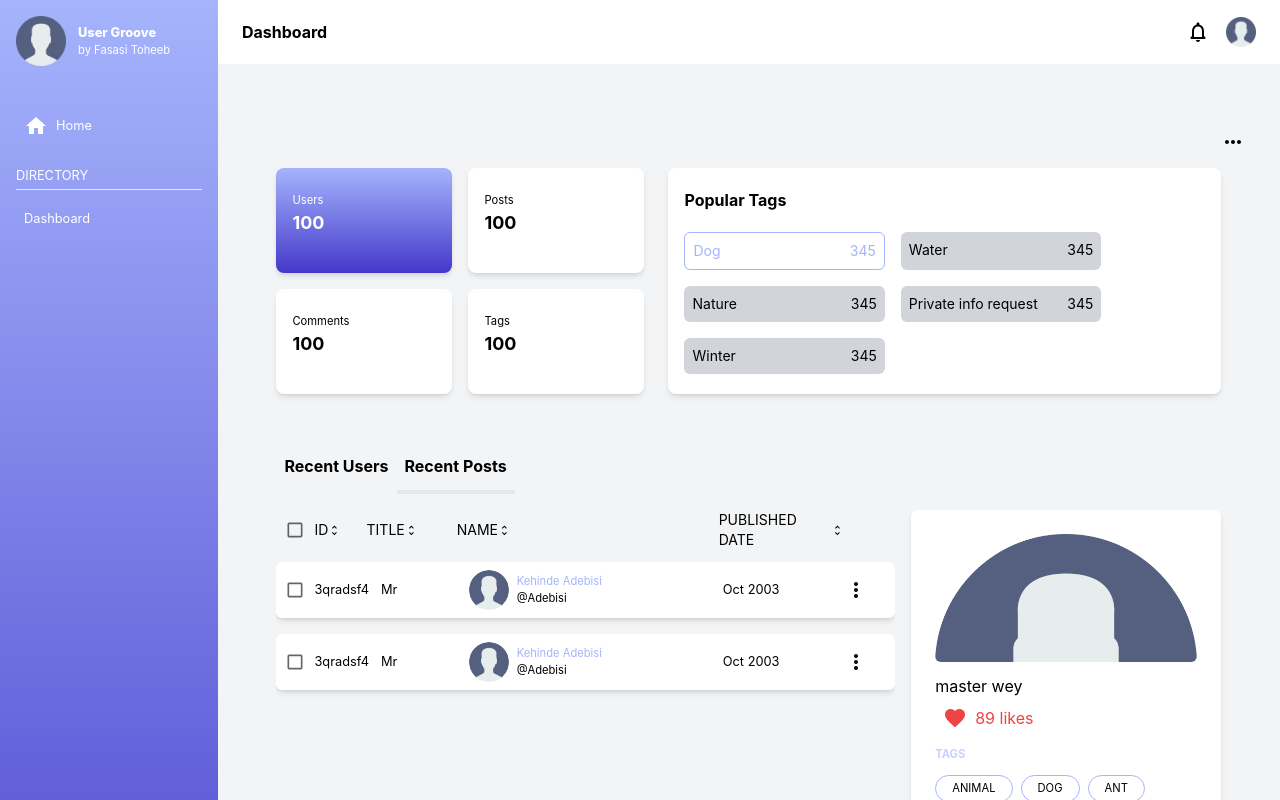
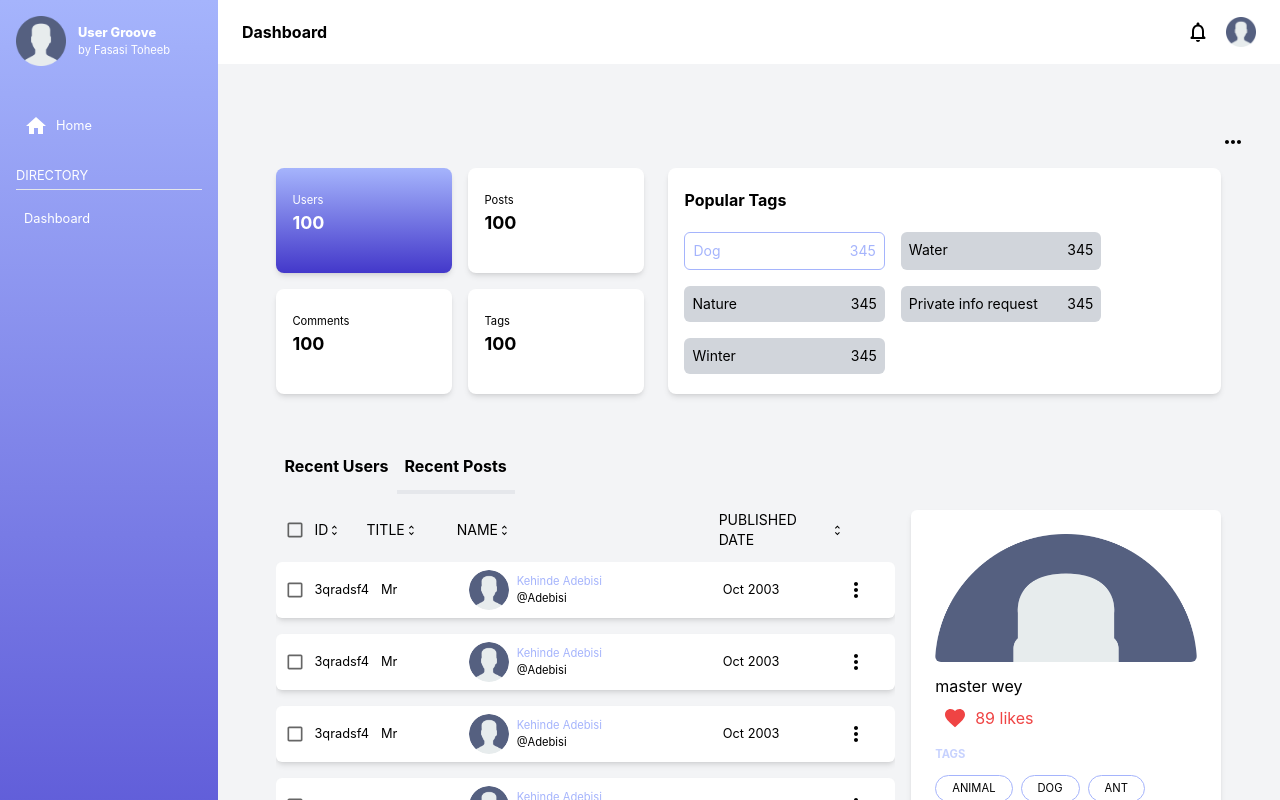
Before and after one commit to masterd2020/smg, a React (Create React App) app: page /dashboard in a window 1280 px wide. Both pictures are taken after a click on the element "Recent Posts". Shown: the top 800 px of the page. Built offline with nearby package versions, Linux system fonts and the light colour scheme.

Commit message:
feat: refactor recent post and recent user tab

```diff
--- a/src/components/reusable/RecentPostsTab.js
+++ b/src/components/reusable/RecentPostsTab.js
@@ -11,6 +11,28 @@ const RecentPostsTab = () => {
       {/** Left content */}
       <div className='lg:w-4/6'>
         {/** Header tab */}
+        <RecentPostHeader />
+
+
+        {/** Header tab content */}
+        <div className="lg:h-96 lg:overflow-y-scroll">
+          <SinglePostCard />
+          <SinglePostCard />
+          <SinglePostCard />
+          <SinglePostCard />
+          <SinglePostCard />
+        </div>
+      </div>
+
+      {/** Right content */}
+      <PostDetailCard />
+
+    </div>
+  )
+}
+
+const RecentPostHeader = () => {
+  return (
     <div className='lg:w-11/12 lg:flex lg:gap-3 lg:text-sm lg:mb-3'>
       <div className='lg:w-1/4 lg:flex lg:items-center'>
         <Checkbox size='small' />
@@ -30,10 +52,11 @@ const RecentPostsTab = () => {
         <UnfoldMoreIcon style={{fontSize: '.8rem'}}/>
       </div>
     </div>
+  )
+}
 
-
-        {/** Header tab content */}
-        <div className="lg:h-96 lg:overflow-y-scroll">
+const SinglePostCard = () => {
+  return (
     <div className='lg:w-full lg:rounded-md lg:shadow-md lg:bg-white lg:flex lg:items-center lg:py-2 lg:text-xsm lg:mb-4'>
       <div className='lg:w-full lg:flex lg:items-center lg:gap-3'>
         <div className='lg:w-1/4 lg:flex lg:items-center'>
@@ -56,36 +79,6 @@ const RecentPostsTab = () => {
         <MoreVertIcon />
       </div>
     </div>
-
-          <div className='lg:w-full lg:rounded-md lg:shadow-md lg:bg-white lg:flex lg:items-center lg:py-2 lg:text-xsm lg:mb-4'>
-            <div className='lg:w-full lg:flex lg:items-center lg:gap-3'>
-              <div className='lg:w-1/4 lg:flex lg:items-center'>
-                <Checkbox size='small' />
-                <p>3qradsf4</p>
-              </div>
-              <p className='lg:w-1/4'>Mr</p>
-              <div className='lg:w-4/5 lg:flex lg:items-center lg:gap-2 lg:text-xs'>
-                <div className='lg:w-10 lg:h-10 lg:rounded-full lg:overflow-hidden'>
-                  <img src={image} alt='user pic' />
-                </div>
-                <div className=''>
-                  <p className='lg:text-indigo-300'>Kehinde Adebisi</p>
-                  <p className=''>@Adebisi</p>
-                </div>
-              </div>
-              <p className='lg:w-2/5'>Oct 2003</p>
-            </div>
-            <div className='lg:w-14'>
-              <MoreVertIcon />
-            </div>
-          </div>
-        </div>
-      </div>
-
-      {/** Right content */}
-      <PostDetailCard />
-
-    </div>
   )
 }
 
--- a/src/components/reusable/RecentUsersTab.js
+++ b/src/components/reusable/RecentUsersTab.js
@@ -11,6 +11,25 @@ const RecentUsersTab = () => {
       {/** Left content */}
       <div className='lg:w-4/6'>
         {/** Header tab */}
+        <RecentUserHeader />
+
+        {/** Header tab content */}
+        <div className="lg:h-96 lg:overflow-y-scroll">
+          <SingleUserCard />
+          <SingleUserCard />
+          <SingleUserCard />
+        </div>
+      </div>
+
+      {/** Right content */}
+      <UserDetailCard />
+
+    </div>
+  )
+}
+
+const RecentUserHeader = () => {
+  return (
     <div className='lg:w-11/12 lg:flex lg:gap-3 lg:text-sm lg:mb-3'>
       <div className='lg:w-1/4 lg:flex lg:items-center'>
         <Checkbox size='small' />
@@ -34,10 +53,11 @@ const RecentUsersTab = () => {
         <UnfoldMoreIcon style={{fontSize: '.8rem'}}/>
       </div>
     </div>
+  )
+}
 
-
-        {/** Header tab content */}
-        <div className="lg:h-96 lg:overflow-y-scroll">
+const SingleUserCard = () => {
+  return (
     <div className='lg:w-full lg:rounded-md lg:shadow-md lg:bg-white lg:flex lg:items-center lg:py-2 lg:text-xsm lg:mb-4'>
       <div className='lg:w-full lg:flex lg:items-center lg:gap-3'>
         <div className='lg:w-1/4 lg:flex lg:items-center'>
@@ -61,37 +81,6 @@ const RecentUsersTab = () => {
         <MoreVertIcon />
       </div>
     </div>
-
-          <div className='lg:w-full lg:rounded-md lg:shadow-md lg:bg-white lg:flex lg:items-center lg:py-2 lg:text-xsm lg:mb-4'>
-            <div className='lg:w-full lg:flex lg:items-center lg:gap-3'>
-              <div className='lg:w-1/4 lg:flex lg:items-center'>
-                <Checkbox size='small' />
-                <p>3qradsf4</p>
-              </div>
-              <p className='lg:w-1/4'>Mr</p>
-              <div className='lg:w-4/5 lg:flex lg:items-center lg:gap-2 lg:text-xs'>
-                <div className='lg:w-10 lg:h-10 lg:rounded-full lg:overflow-hidden'>
-                  <img src={image} alt='user pic' />
-                </div>
-                <div className=''>
-                  <p className='lg:text-indigo-300'>Kehinde Adebisi</p>
-                  <p className=''>@Adebisi</p>
-                </div>
-              </div>
-              <p className='lg:w-1/4'>32rfafef333...</p>
-              <p className='lg:w-1/4'>Oct 2003</p>
-            </div>
-            <div className='lg:w-14'>
-              <MoreVertIcon />
-            </div>
-          </div>
-        </div>
-      </div>
-
-      {/** Right content */}
-      <UserDetailCard />
-
-    </div>
   )
 }
 
```
Lines whose indentation alone changed are shown as unchanged.
